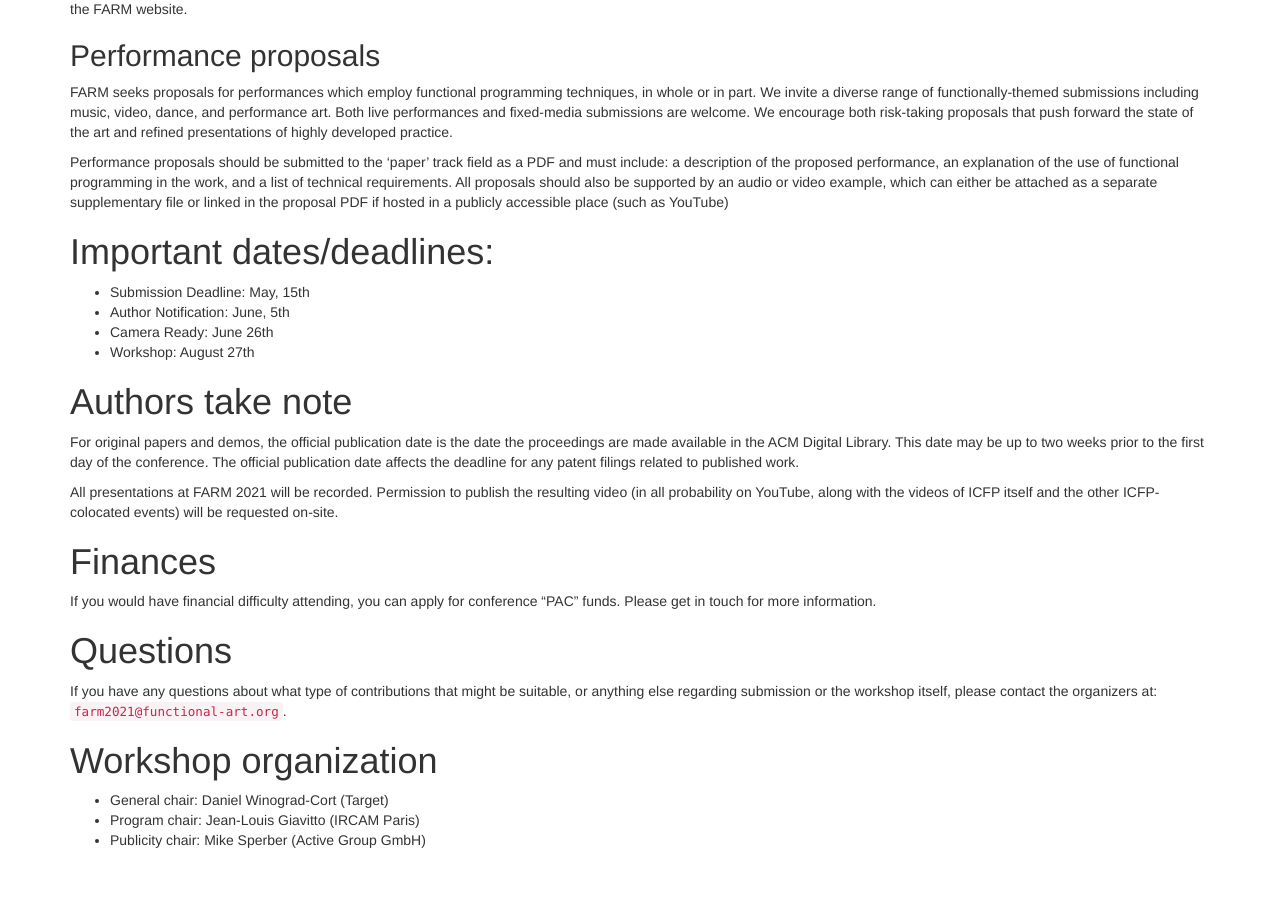
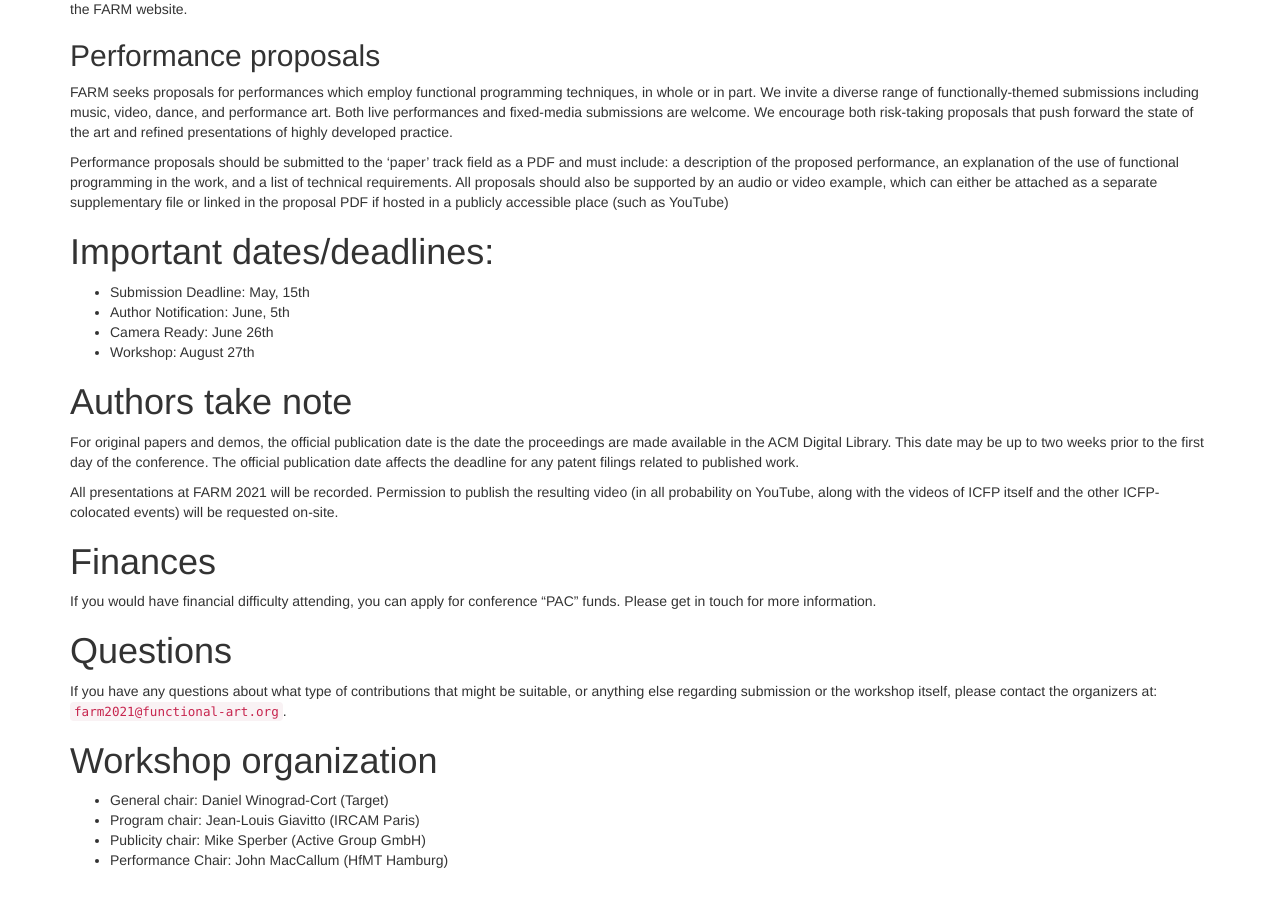
Before and after one commit to functional-art/functional-art.github.com, a Jekyll site: the page built from 2021/cfp.md, in a window 1280 px wide and 900 px high, scrolled down 1014 px. Built offline with Jekyll 4.4.1, drawn with Linux system fonts in a browser that asks for light colours; nearby versions of some CDN libraries.

Commit message:
Performance Chair

```diff
--- a/2021/cfp.md
+++ b/2021/cfp.md
@@ -135,3 +135,4 @@ itself, please contact the organizers at:
 - General chair: Daniel Winograd-Cort (Target)
 - Program chair: Jean-Louis Giavitto (IRCAM Paris)
 - Publicity chair: Mike Sperber (Active Group GmbH)
+- Performance Chair: John MacCallum (HfMT Hamburg)
```
